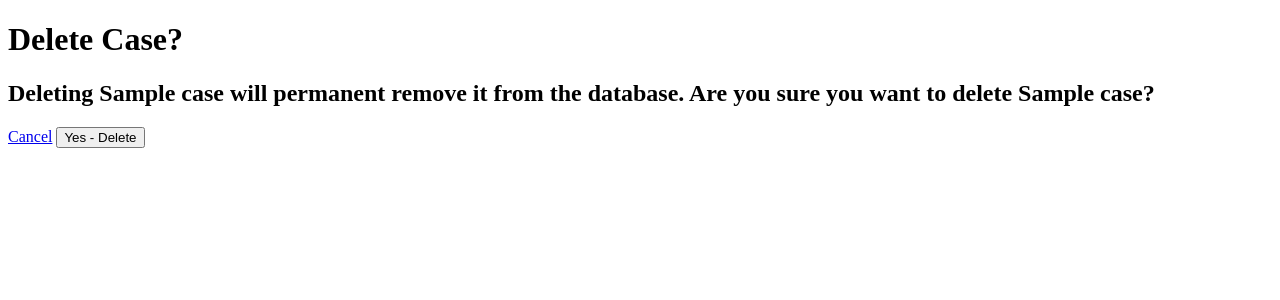
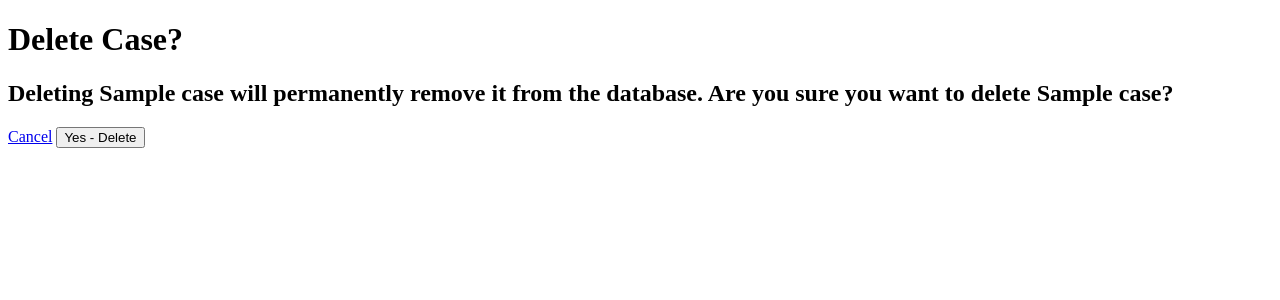
Before and after one commit to matthew-estes/caselawg, a Django app: template main_app/templates/main_app/case_confirm_delete.html in a window 1280 px wide. Shown: the part 78-378 px from the top of the page. Run offline with Django 5.2, Linux system fonts and the light colour scheme; the template is opened without the code that fills it: values that come from a table or form of the project are taken from there, others are empty; tables that the repository leaves empty hold one stand-in row (values such as "Sample post"); parts of the project's set-up code (start-up, migrations or seed data) failed here and were passed over.

Commit message:
Fix typo in case confirm delete file

```diff
--- a/main_app/templates/main_app/case_confirm_delete.html
+++ b/main_app/templates/main_app/case_confirm_delete.html
@@ -6,7 +6,7 @@
     <h1>Delete Case?</h1>
 </div>
 
-<h2>Deleting {{ case.name }} will permanent remove it from the database. Are you sure you want to delete {{ case.name }}?</h2>
+<h2>Deleting {{ case.name }} will permanently remove it from the database. Are you sure you want to delete {{ case.name }}?</h2>
 
 <form action='' method='post' class='form'>
     {% csrf_token %}
```
